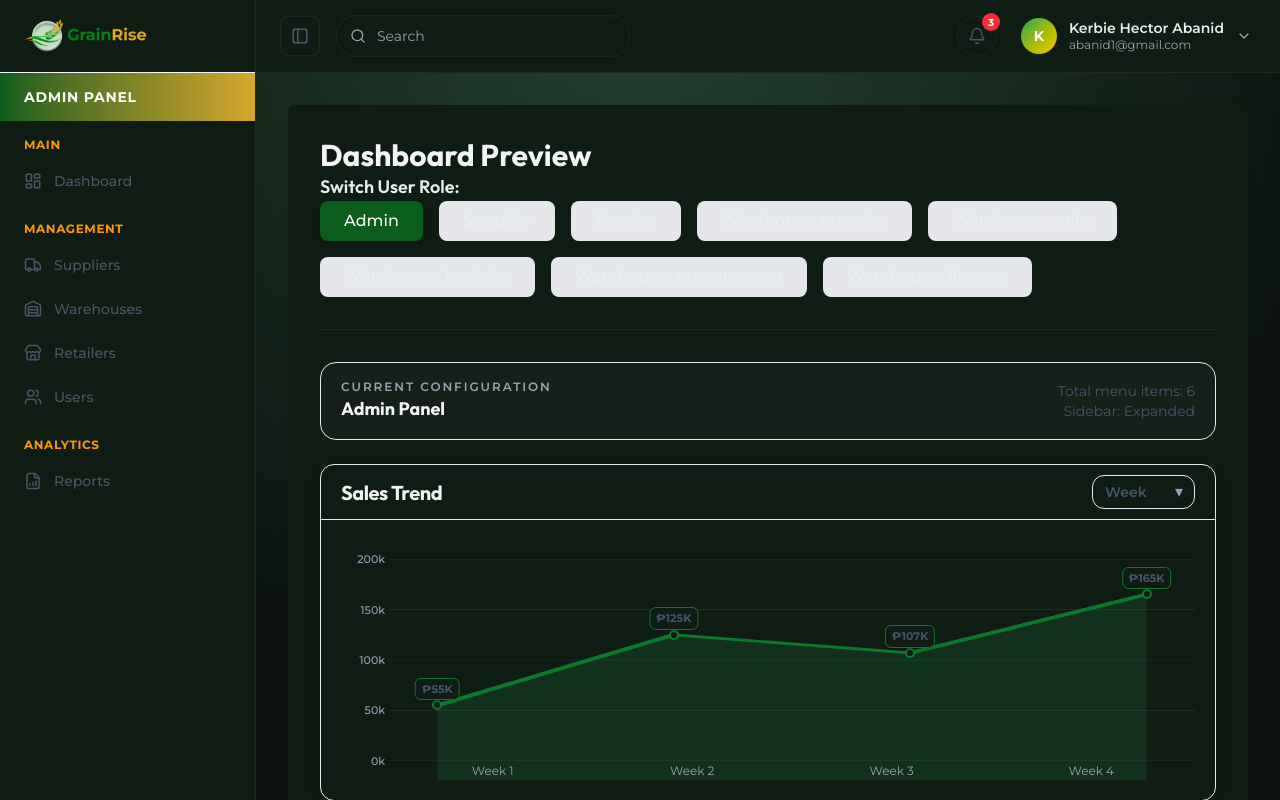
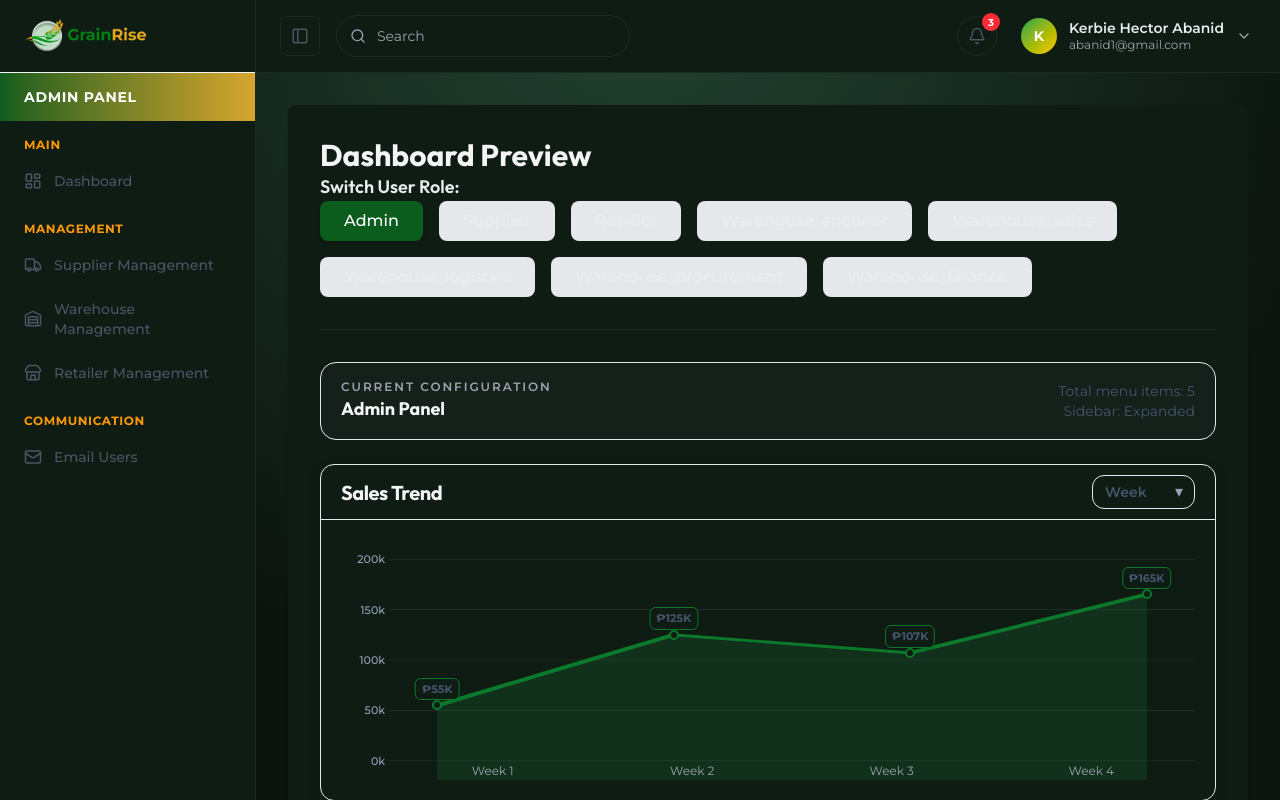
Before and after one commit to heyyyyyy232323/Grainrise-capstone, a React (Vite) app in the folder web-frontend/: page /dashboard-preview in a window 1280 px wide. Built offline with nearby package versions, Linux system fonts and the light colour scheme.

Commit message:
add systemadmin user

```diff
--- a/web-frontend/src/Components/Major-Components/UserSidebar.jsx
+++ b/web-frontend/src/Components/Major-Components/UserSidebar.jsx
@@ -1,5 +1,5 @@
 import { Link, useLocation } from "react-router-dom";
-import { LayoutDashboard, Truck, Warehouse, Store, Users, FileBarChart, ShoppingCart, Package, CornerUpLeft, CreditCard, History, X, ClipboardList, PackageCheck, Wallet, BookOpen, Receipt, RefreshCcw } from "lucide-react";
+import { LayoutDashboard, Truck, Warehouse, Store, Users, FileBarChart, ShoppingCart, Package, CornerUpLeft, CreditCard, History, X, ClipboardList, PackageCheck, Wallet, BookOpen, Receipt, RefreshCcw, Mail } from "lucide-react";
 import Logo from "../../assets/Logo.png";
 
 export const getUserSidebarConfig = (role = "admin") => {
@@ -14,15 +14,16 @@ export const getUserSidebarConfig = (role = "admin") => {
         {
           title: "MANAGEMENT",
           items: [
-            { label: "Suppliers", icon: Truck, path: "/admin/suppliers" },
-            { label: "Warehouses", icon: Warehouse, path: "/admin/warehouses" },
-            { label: "Retailers", icon: Store, path: "/admin/retailers" },
-            { label: "Users", icon: Users, path: "/admin/users" },
+            { label: "Supplier Management", icon: Truck, path: "/admin/suppliers" },
+            { label: "Warehouse Management", icon: Warehouse, path: "/admin/warehouses" },
+            { label: "Retailer Management", icon: Store, path: "/admin/retailers" },
           ],
         },
         {
-          title: "ANALYTICS",
-          items: [{ label: "Reports", icon: FileBarChart, path: "/admin/reports" }],
+          title: "COMMUNICATION",
+          items: [
+            { label: "Email Users", icon: Mail, path: "/admin/email-users" },
+          ],
         },
       ],
     },
```
